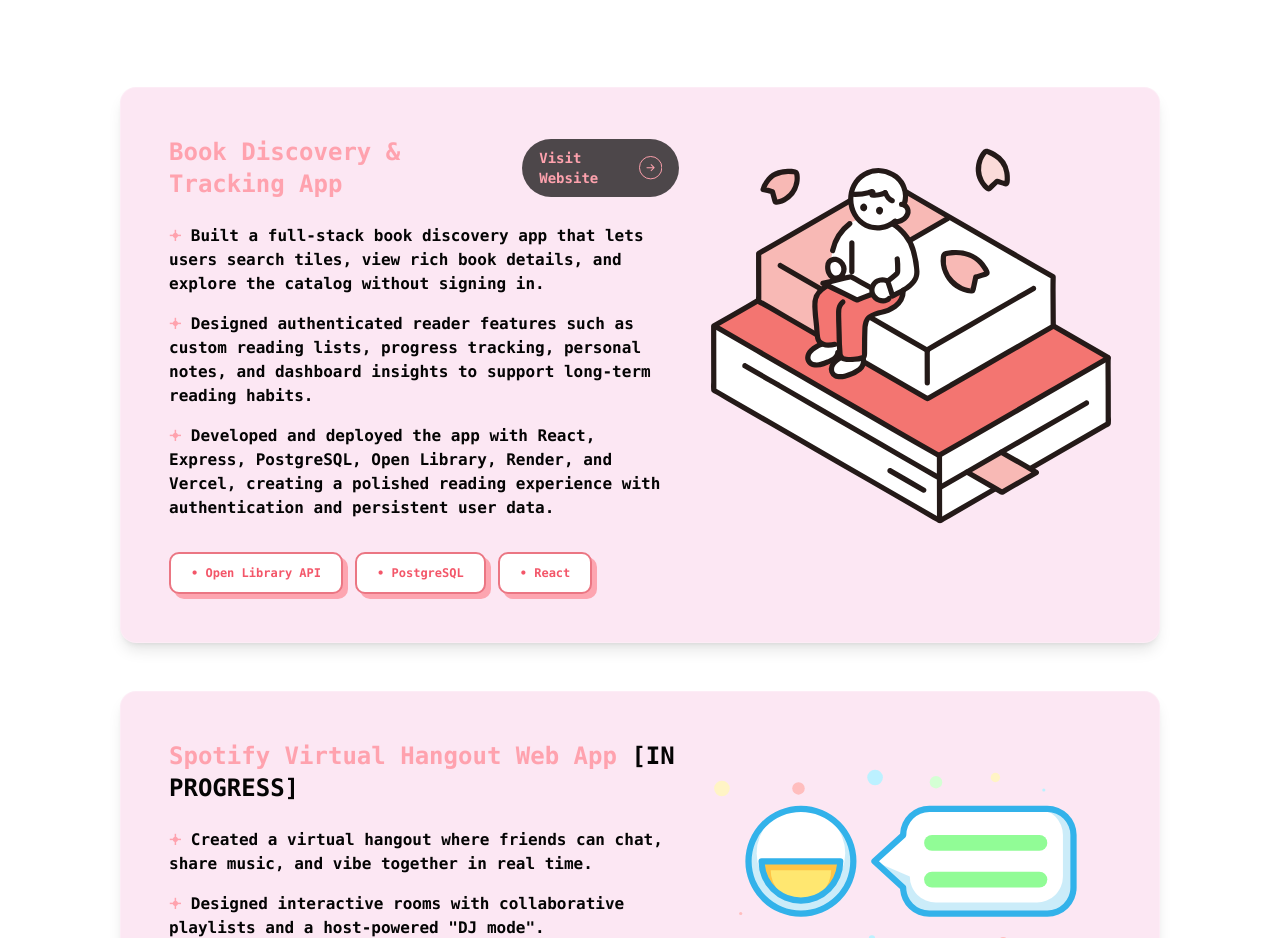
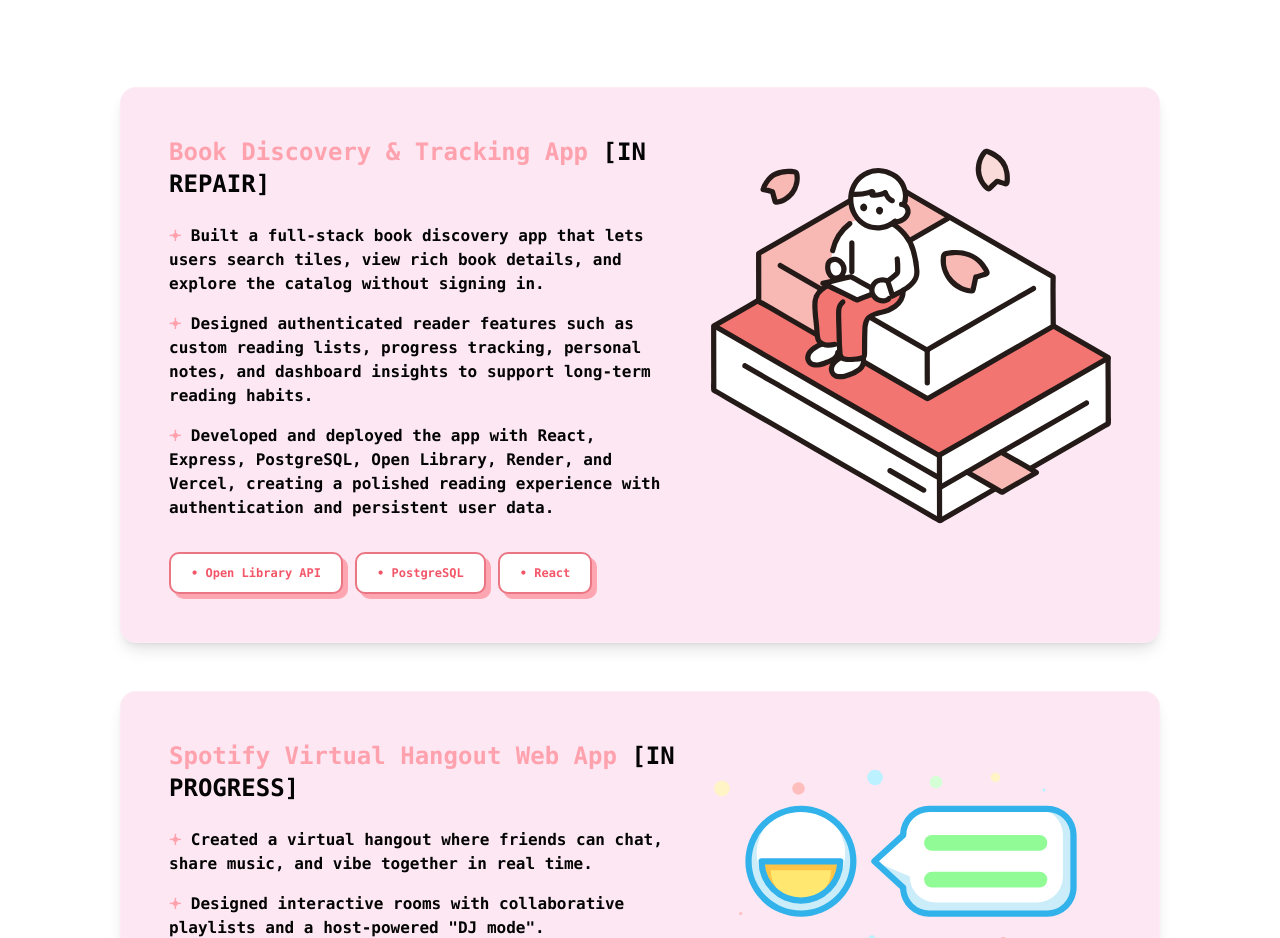
Before and after one commit to Daniella3/portfolio, a React (Vite) app: page / in a window 1280 px wide. Shown: the part 2920-3858 px from the top of the page. Built offline with nearby package versions, Linux system fonts and the light colour scheme.

Commit message:
quick edit

```diff
--- a/src/components/ProjectsSection.jsx
+++ b/src/components/ProjectsSection.jsx
@@ -43,8 +43,9 @@ export default function ProjectsSection() {
             <div className="flex-1">
               <div className="flex items-center justify-between mb-6">
                 <h3 className="font-bold text-lg lg:text-2xl text-rose-300 dark:text-[#2A0718]">
-                  Book Discovery & Tracking App
+                  Book Discovery & Tracking App <span className="text-black dark:text-rose-300">[IN REPAIR]</span>
                 </h3>
+                {/*
                 <a href="https://book-discovery-and-tracking.vercel.app/" target="_blank" rel="noopener noreferrer"
                   className="text-rose-300 dark:text-black group flex items-center px-4 py-2 rounded-full bg-black/70 dark:bg-rose-300/70 text-sm font-bold border border-transparent transition-all duration-200 hover:bg-black/90 dark:hover:bg-rose-300 active:scale-95"
                 >
@@ -63,6 +64,7 @@ export default function ProjectsSection() {
                     />
                   </svg>
                 </a>
+                */}
               </div>
               <ul className="space-y-4 text-black dark:text-rose-300 font-bold mb-8">
                 <li><span className="text-rose-300 dark:text-[#2A0718]">𖥔</span> Built a full-stack book discovery app that lets users search tiles, view rich book details, and explore the catalog without signing in.</li>
```
